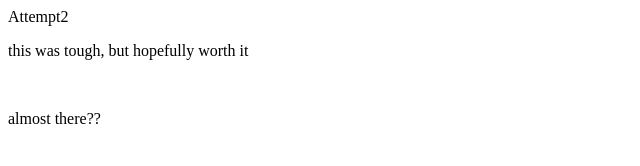
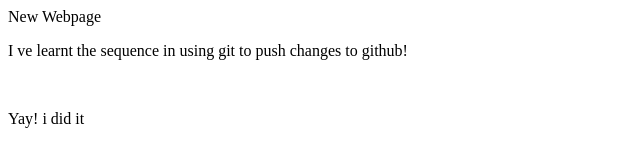
Before and after one commit to chrisma89/trialproject1, a plain HTML site: page trialhtml.html in a window 1280 px wide. Shown: the whole page, without its empty margins (0-640 px from the left). Drawn offline with Linux system fonts and the light colour scheme.

Commit message:
htmlchanges

```diff
--- a/trialhtml.html
+++ b/trialhtml.html
@@ -1,7 +1,9 @@
 
-<head> Attempt2</head>
+<!DOCTYPE html>
+<html lang ="en"></html>
+<head> New Webpage</head>
 <body>
-    <p>this was tough, but hopefully worth it</p>
+    <p>I ve learnt the sequence in using git to push changes to github!</p>
     <br>
-    <p>almost there??</p>
+    <p>Yay! i did it</p>
 </body>
```
